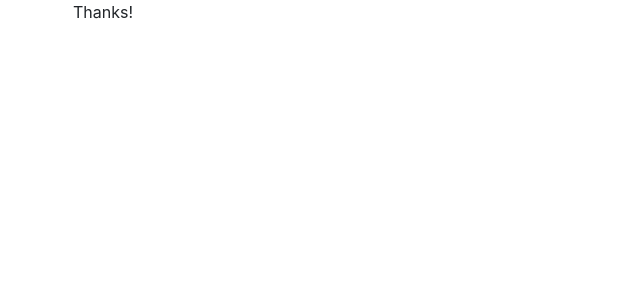
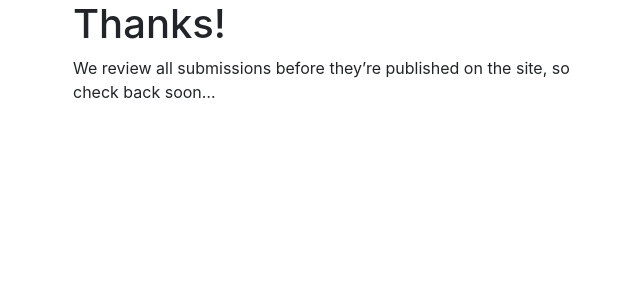
Before and after one commit to designswarm/madenearyou, a Django app: page /producer/add/thanks/ in a window 1280 px wide. Before the commit the part shown is almost empty. Shown: the top 300 px of the page, without its empty margins (12-652 px from the left). Run offline with Django 3.2, Linux system fonts and the light colour scheme; parts of the project's set-up code (start-up, migrations or seed data) failed here and were passed over; some libraries are stand-ins or nearby versions.

Commit message:
Style thanks page

```diff
--- a/producers/templates/producers/producer_add_thanks.html
+++ b/producers/templates/producers/producer_add_thanks.html
@@ -3,5 +3,11 @@
 {% block title %}Thanks!{% endblock %}
 
 {% block content %}
-	<p>Thanks!</p>
+	<div class="row">
+		<div class="col-md-6 col-md-offset-3">
+			<h1>Thanks!</h1>
+
+			<p>We review all submissions before they’re published on the site, so check back soon…</p>
+		</div> <!-- .col -->
+	</div> <!-- .row -->
 {% endblock content %}
```
